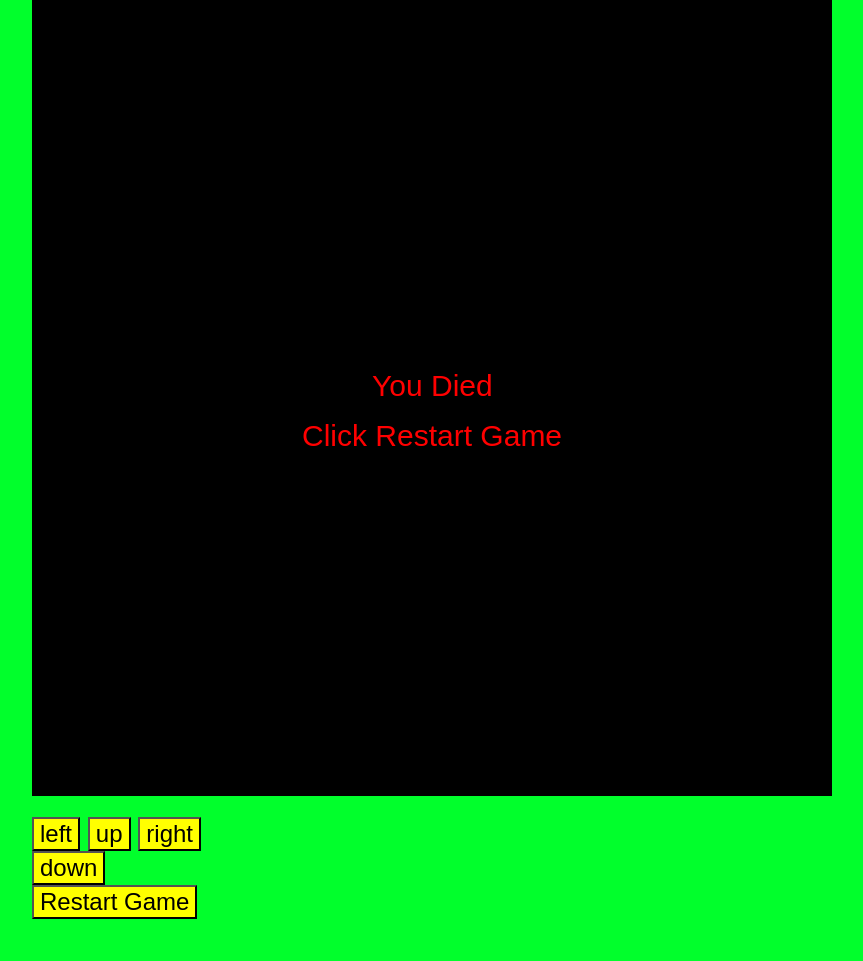
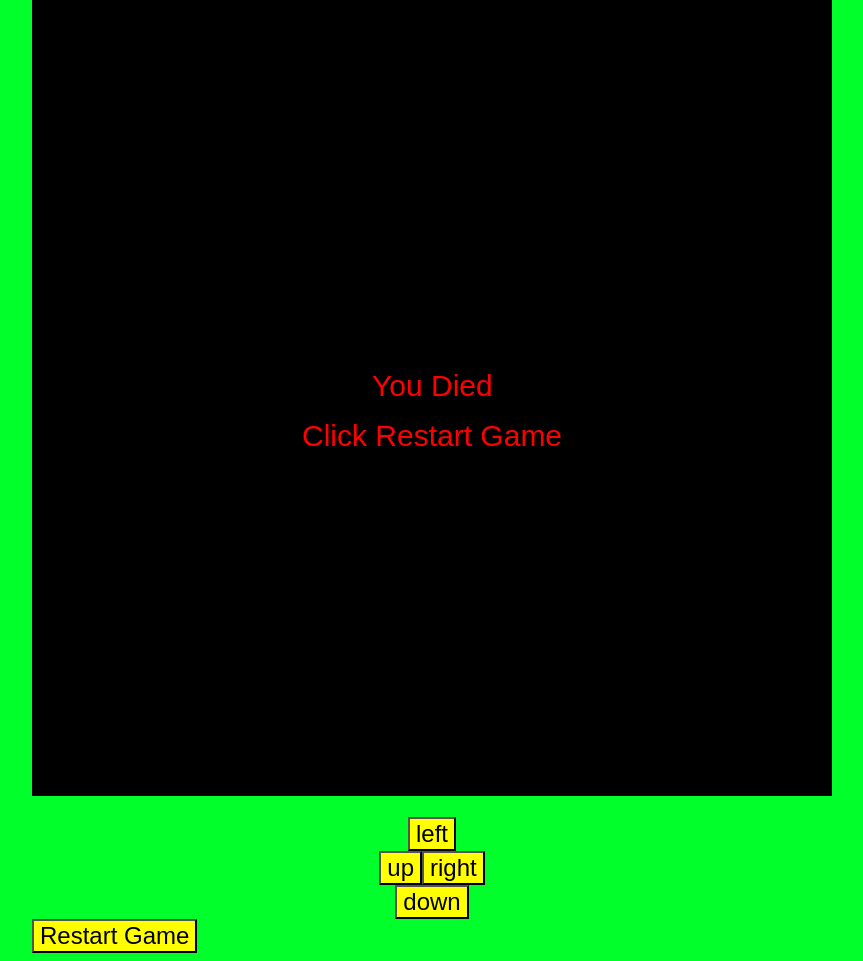
Before and after one commit to LeoChung3/webgame2, a plain HTML site: page index.html in a window 1280 px wide. Shown: the part 69-1030 px from the top of the page, without its empty margins (208-1071 px from the left). Before the commit the page ends 996 px from the top, so only its background shows below. Drawn offline with Linux system fonts and the light colour scheme.

Commit message:
aligning buttons

```diff
--- a/index.html
+++ b/index.html
@@ -15,12 +15,19 @@
     <!-- <button id = "restart">Restart Game</button> -->
     <div></div>
     <div></div>
-    <button id = "left">left</button>
+    <div class="button-container">
+    <button id = "left">left</button></div>
+
+    <div class="button-container">
+
     <button id = "up">up</button>
-    <button id = "right">right</button>
-    <div></div>
-    <button id = "down">down</button>
-    <div></div>
+    <button id = "right">right</button></div>
+
+    <div class="button-container">
+        <button id = "down">down</button>
+    <div></div></div>
+
+</div>
     <button id = "restart">Restart Game</button>
     <div></div>
 
--- a/style.css
+++ b/style.css
@@ -10,7 +10,11 @@ canvas{
     background: rgb(0, 0, 0);
     width: 100%;
 }
-
+.button-container {
+    display: flex;
+    justify-content: center;  /* Center horizontally */
+    align-items: center;      /* Center vertically */
+  }
 button{
     background-color: yellow;
     font-size: 1.5rem;
```
